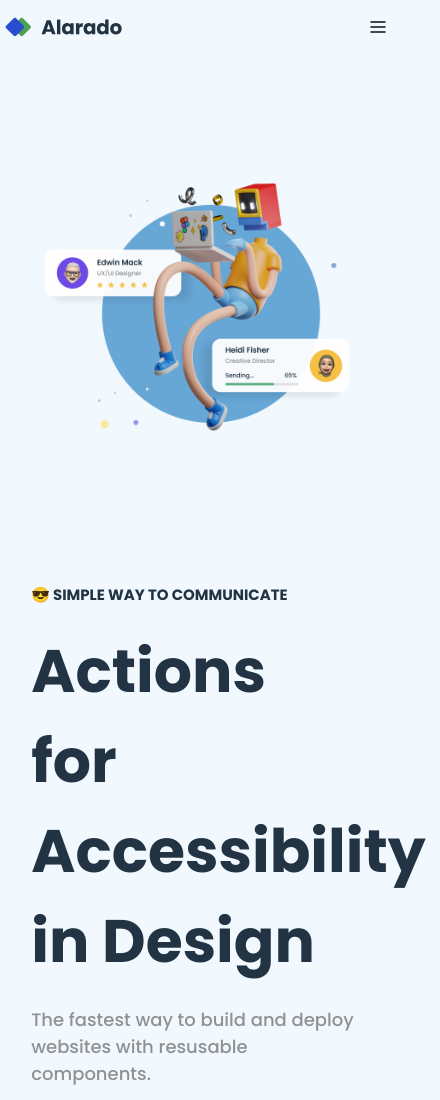
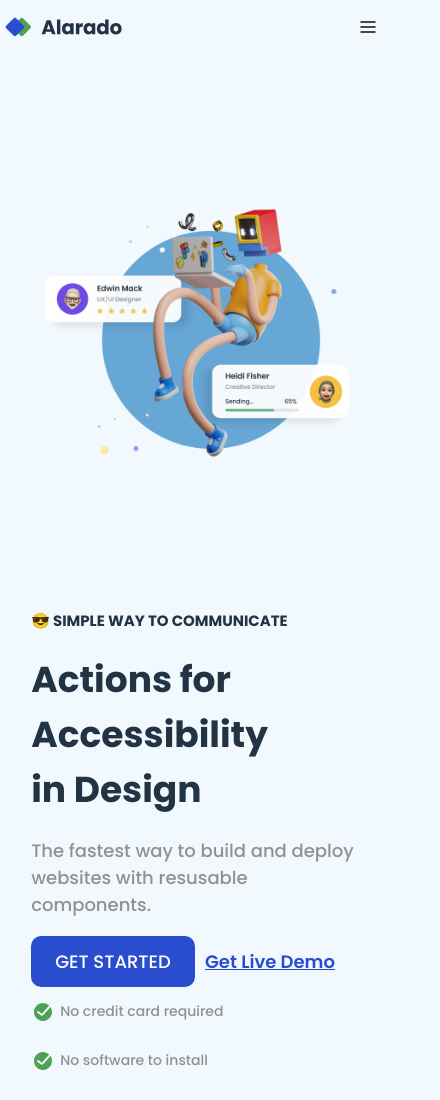
Before and after one commit to Imad-t/Darkmode-Homepage, a plain HTML site: page index.html in a window 390 px wide. Shown: the top 1100 px of the page, 440 px wide, since content can reach past the window. Drawn offline with Linux system fonts and the light colour scheme.

Commit message:
fixed interactivity bugs

```diff
--- a/mediaQuerries.css
+++ b/mediaQuerries.css
@@ -13,7 +13,7 @@
 }
 .hero{
     margin: auto;
-    width: 60%;
+    width: 80%;
     height: 500px;
 }
 }
@@ -39,11 +39,11 @@
         width: 24px;
         height: 24px;
         align-self: flex-end;
-        margin: 0;
+        margin: 0 10px 0 0;
     }
     .open .menu {
         background-image: url("./assets/XCloseDelete.svg");
-        margin: 15px 18px 0 0;
+        margin: 15px 0 0 0;
       }
 
       #darkmode:checked ~ .menu {
@@ -89,6 +89,7 @@
 
  .home{
     z-index: 1;
+    overflow-x: hidden;
  }
  .hero{
     width: 100%;
@@ -96,7 +97,17 @@
 .desc{
     padding: 30px 8% 0 8% ;
 }
+.desc h1{
+    font-size: 36px;
+}
+
 .demo{
     margin: 0;
 }
+.tips{
+    flex-direction: column;
 }
+.tip{
+    padding: 0;
+}
+}
--- a/styles.css
+++ b/styles.css
@@ -7,13 +7,24 @@ body{
     font-weight: 600;
     transition: background-color 1s ease, color 0.3s ease; /* Add a smooth transition effect */
     margin: 0;
+    padding: 0;
+    overflow: hidden;
+    overflow-y: scroll;
 }
+
+/* *, *::before, *::after {
+    box-sizing: border-box;
+} */
 
 .head{
     display: flex;
     align-items: center;
     justify-content: space-around;
     padding-top: 10px;
+    position: fixed;
+    top: 0;
+    left: 0;
+    width: 100%;
 
 }
 header{
@@ -55,6 +66,7 @@ a:hover {
 
 }
 .home {
+    margin-top: 80px;
     display: grid;
     grid-template-columns: 1fr 1fr;
 
```
